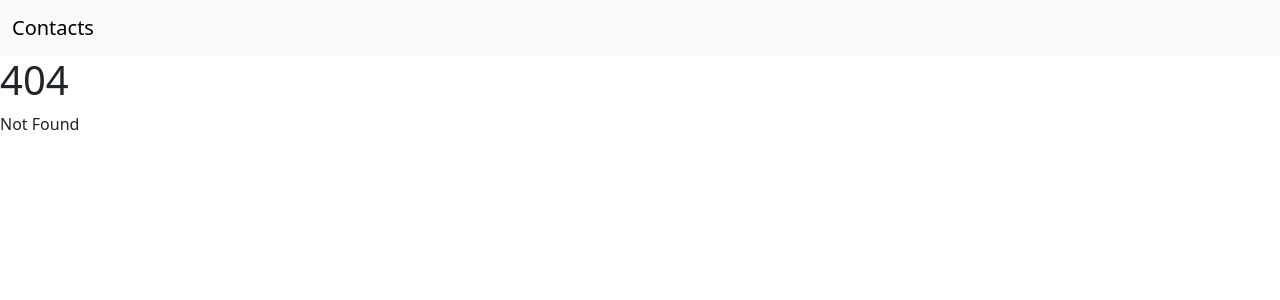
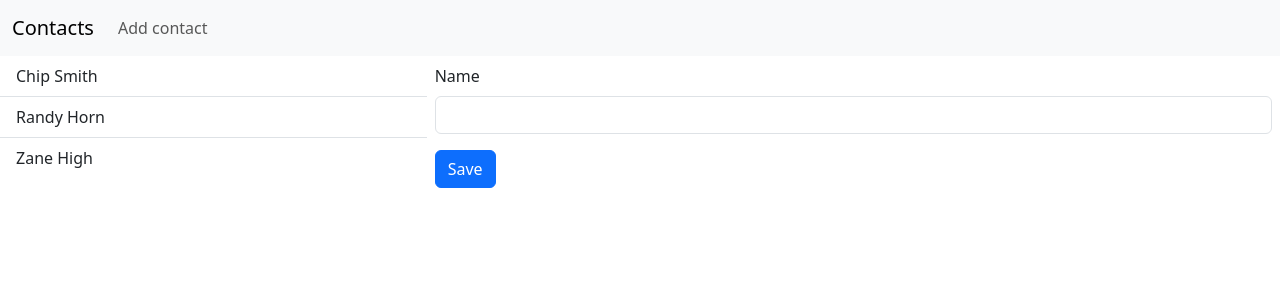
Before and after one commit to markhobson/contacts-svelte, a SvelteKit app: page /contacts/add in a window 1280 px wide. Before the commit this address had no page. Shown: the top 300 px of the page. Built offline with nearby package versions, Linux system fonts and the light colour scheme.

Commit message:
Allow contacts to be added

```diff
--- a/src/lib/ContactForm.svelte
+++ b/src/lib/ContactForm.svelte
@@ -1,5 +1,5 @@
 <script>
-    export let contact;
+    export let contact = {id: null, name: null};
 </script>
 
 <form class="m-2" method="post" action="?/save">
@@ -8,5 +8,7 @@
         <input class="form-control" id="name" type="text" name="name" value={contact.name}/>
     </div>
     <button class="btn btn-primary" type="submit">Save</button>
-    <button class="btn btn-danger" type="submit" formaction="?/delete">Delete</button>
+    {#if contact.id}
+        <button class="btn btn-danger" type="submit" formaction="?/delete">Delete</button>
+    {/if}
 </form>
--- a/src/lib/server/contacts.js
+++ b/src/lib/server/contacts.js
@@ -1,9 +1,12 @@
 class Contacts {
-    #contacts = [
-        {id: 1, name: "Chip Smith"},
-        {id: 2, name: "Randy Horn"},
-        {id: 3, name: "Zane High"}
-    ];
+    #nextId = 1;
+    #contacts = [];
+
+    constructor() {
+        this.create({name: "Chip Smith"});
+        this.create({name: "Randy Horn"});
+        this.create({name: "Zane High"});
+    }
 
     getAll() {
         return this.#contacts;
@@ -12,6 +15,12 @@ class Contacts {
     get(id) {
         const index = this.#getIndex(id);
         return this.#contacts[index];
+    }
+
+    create(contact) {
+        const contactWithId = {...contact, id: this.#getNextId()};
+        this.#contacts.push(contactWithId);
+        return contactWithId;
     }
 
     update(contact) {
@@ -24,6 +33,10 @@ class Contacts {
         this.#contacts.splice(index, 1);
     }
 
+    #getNextId() {
+        return this.#nextId++;
+    }
+
     #getIndex(id) {
         return this.#contacts.findIndex(contact => contact.id === id);
     }
--- a/src/routes/+layout.svelte
+++ b/src/routes/+layout.svelte
@@ -1,6 +1,14 @@
-<nav class="navbar bg-body-tertiary">
+<nav class="navbar navbar-expand-lg bg-body-tertiary">
     <div class="container-fluid">
         <a class="navbar-brand" href="/">Contacts</a>
+        <button class="navbar-toggler" type="button" data-bs-toggle="collapse" data-bs-target="#navbarNavDropdown" aria-controls="navbarNavDropdown" aria-expanded="false" aria-label="Toggle navigation">
+            <span class="navbar-toggler-icon"></span>
+        </button>
+        <div class="collapse navbar-collapse" id="navbarNavDropdown">
+            <div class="navbar-nav">
+                <a class="nav-link" href="/contacts/add">Add contact</a>
+            </div>
+        </div>
     </div>
 </nav>
 
--- /dev/null
+++ b/src/routes/contacts/add/+page.server.js
@@ -0,0 +1,20 @@
+import { redirect } from '@sveltejs/kit';
+import contacts from "$lib/server/contacts.js";
+
+export function load() {
+    return {
+        contacts: contacts.getAll()
+    };
+}
+
+export const actions = {
+    save: async ({ request }) => {
+        const data = await request.formData();
+
+        var contact = contacts.create({
+            name: data.get("name")
+        });
+
+        throw redirect(303, `/contact/${contact.id}`);
+    }
+};
--- /dev/null
+++ b/src/routes/contacts/add/+page.svelte
@@ -0,0 +1,16 @@
+<script>
+    import ContactList from "$lib/ContactList.svelte";
+    import ContactForm from "$lib/ContactForm.svelte";
+    export let data;
+</script>
+
+<div class="container-fluid g-0">
+    <div class="row g-0">
+        <div class="col-4">
+            <ContactList contacts={data.contacts}/>
+        </div>
+        <div class="col">
+            <ContactForm/>
+        </div>
+    </div>
+</div>
```
